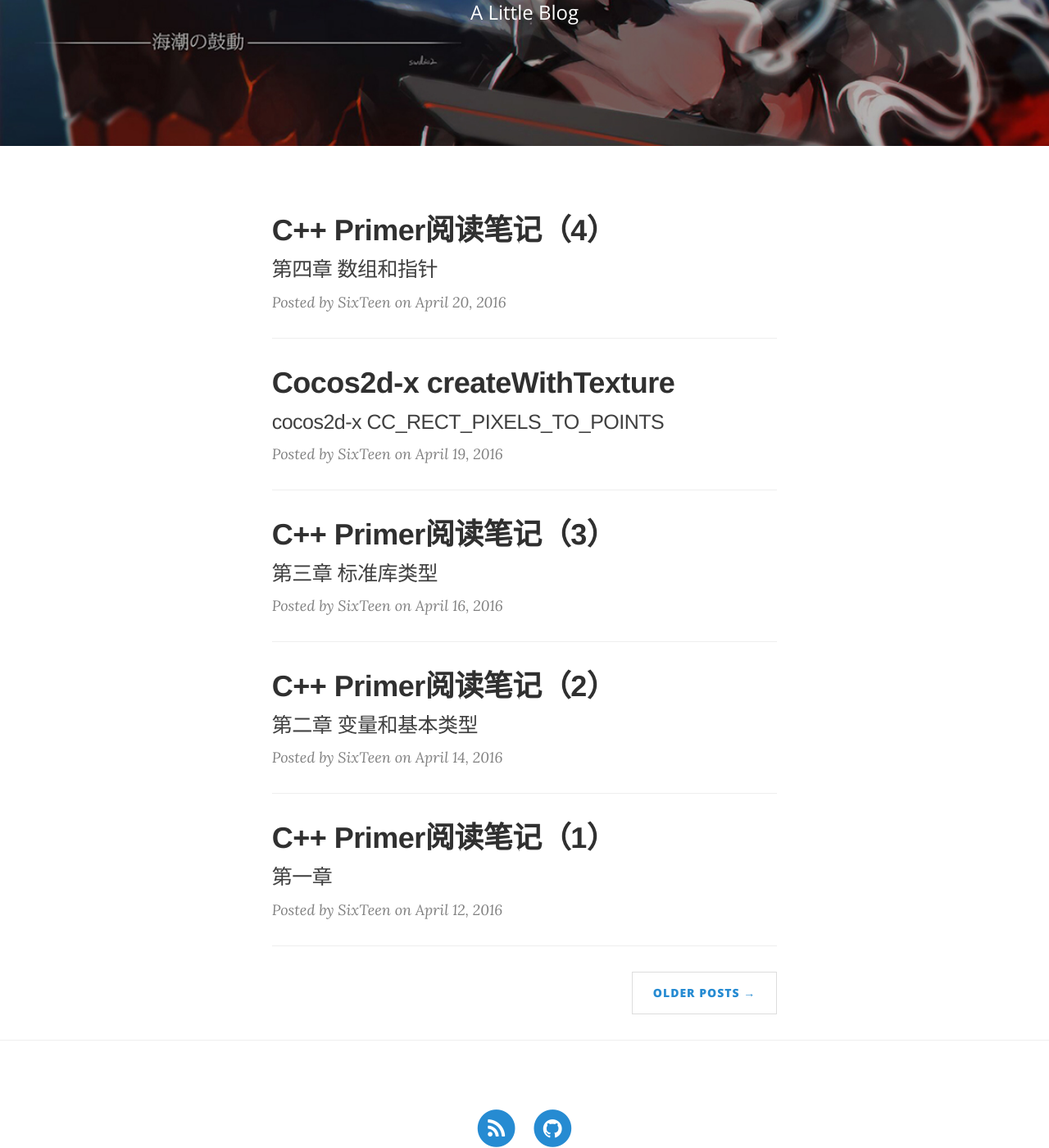
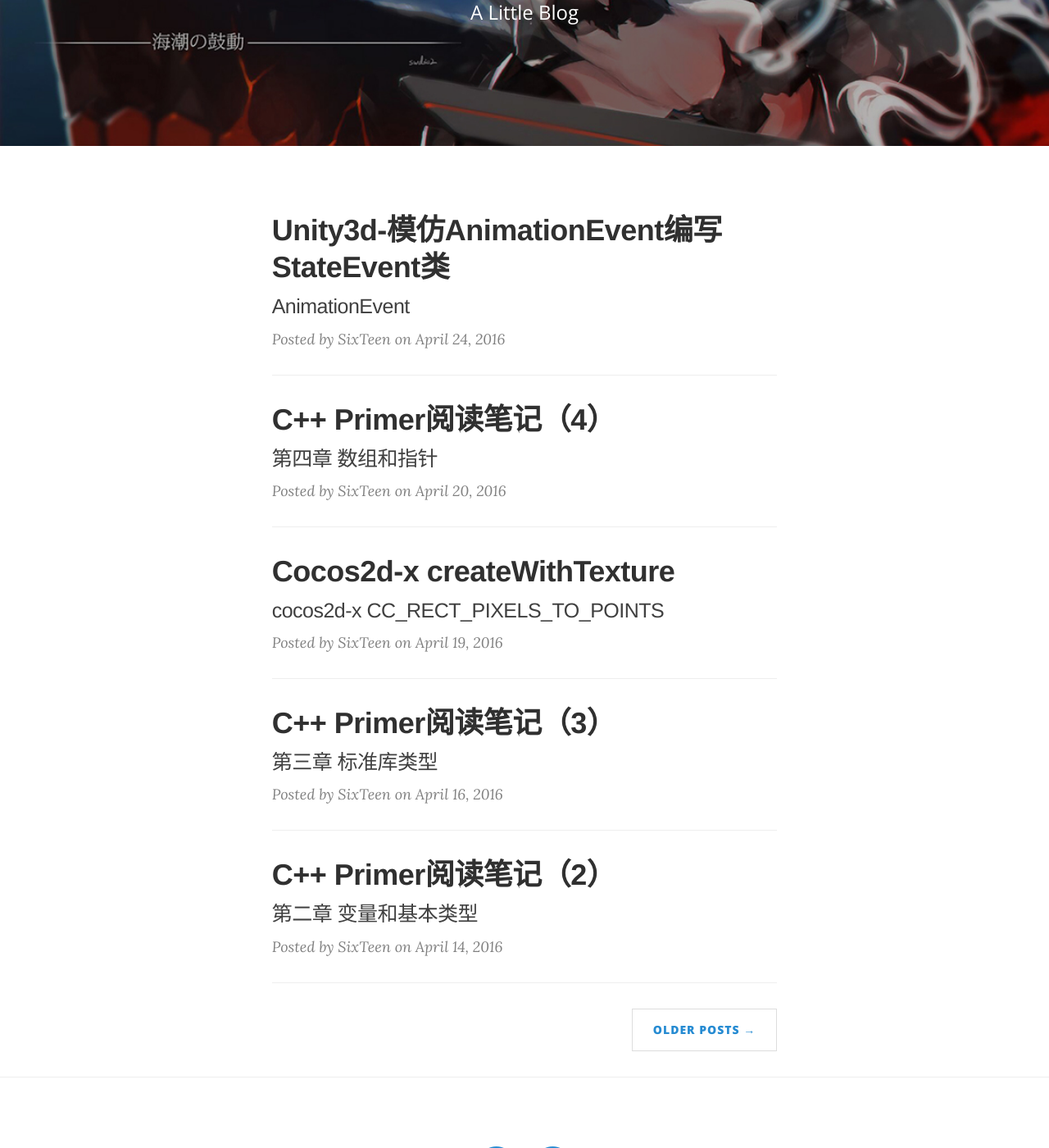
Before and after one commit to 16sixteen/16sixteen.github.io, a Jekyll site: the page built from index.html, in a window 1280 px wide and 1400 px high, scrolled down 286 px. Shown: the whole window at 82% size. Built offline with Jekyll 4.4.1, drawn with Linux system fonts in a browser that asks for light colours; nearby versions of some CDN libraries; the list of posts is cut into pages by our own code; comment, search, counter and statistics services are not loaded.

Commit message:
4.25
1.13

```diff
--- a/_posts/2016-4-03-unity3d_stateEvent.markdown
+++ b/_posts/2016-4-24-unity3d_stateEvent.markdown
@@ -2,7 +2,7 @@
 layout:     post
 title:      "Unity3d-模仿AnimationEvent编写StateEvent类"
 subtitle:   "AnimationEvent"
-date:       2016-04-03 11:21:00
+date:       2016-04-24 23:55:00
 categories: Unity3d
 tags:       Unity3d
 author:     "SixTeen"
```
